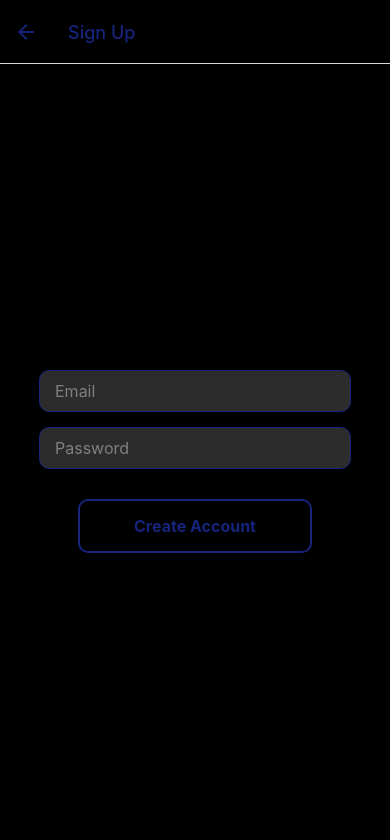
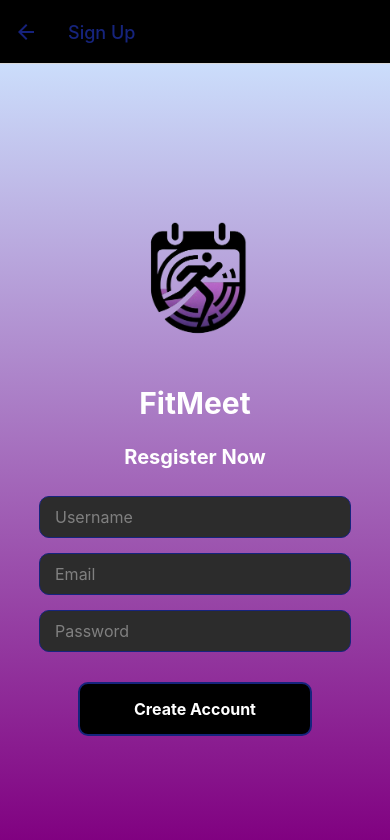
Before and after one commit to izabellauren789/FitMeet, a React Native app in the folder FitMeet/: screen /Signup in a window 390 px wide. Shown: the top 840 px of the page. Built offline with nearby package versions, Linux system fonts and the light colour scheme; no server answers.

Commit message:
signup screen ui

```diff
--- a/FitMeet/screens/SignupScreen.js
+++ b/FitMeet/screens/SignupScreen.js
@@ -1,9 +1,11 @@
 
 import React, { useEffect, useState } from 'react'
-import { View, Text, TextInput, Button, TouchableOpacity, StyleSheet, KeyboardAvoidingView} from 'react-native';
+import { View, Text, TextInput, Button, TouchableOpacity, StyleSheet, KeyboardAvoidingView, Image} from 'react-native';
 import { createUserWithEmailAndPassword, signInWithEmailAndPassword, onAuthStateChanged, signOut } from 'firebase/auth'
 import { auth } from '../FirebaseConfig'
 import { useNavigation } from '@react-navigation/native';
+import { LinearGradient } from 'expo-linear-gradient';
+
 
 const SignupScreen = ({ navigation }) => {
 
@@ -24,7 +26,55 @@ const SignupScreen = ({ navigation }) => {
     style={styles.container}
     behavior="padding"
     >
+        <LinearGradient
+                style={{
+                    flex: 1,
+                    width: '100%',
+                    alignItems: 'center',
+                    justifyContent: 'center'
+                }}
+                colors={['#cbddfb', '#800080']} // Black to Purple gradient
+            >
+                <View style={{
+                    width: '80%',
+                    alignItems: 'center'
+                }}>
+                    <Image
+                        source={require('../assets/fitmeet-logo.png')}
+                        style={{ width: 200,
+                                 height: 200
+                               }}
+                    />
+
+                    <Text style={{
+                        fontSize: 30,
+                        fontWeight: 'bold',
+                        marginVertical: 12,
+                        color: 'white' // Fixed color reference
+                    }}>
+                        FitMeet
+                    </Text>
+
+                    <Text style={{
+                        fontSize: 20,
+                        fontWeight: 'bold',
+                        marginVertical: 12,
+                        color: 'white' // Fixed color reference
+                    }}>
+                        Resgister Now
+                    </Text>
+
+                </View>
                 <View style={styles.inputContainer}>
+                <TextInput
+                        placeholder="Username"
+                        placeholderTextColor="grey"
+                        autoCapitalize='none'
+                        value={password}
+                        onChangeText={(text) => setUsername(text)}
+                        style={styles.input}
+                        secureTextEntry
+                    />
                     <TextInput
                         placeholder="Email"
                         placeholderTextColor="grey"
@@ -51,6 +101,7 @@ const SignupScreen = ({ navigation }) => {
                             <Text style={styles.buttonOutlineText}>Create Account</Text>
                         </TouchableOpacity>
                 </View>
+        </LinearGradient>
     </KeyboardAvoidingView>
     );
 };
@@ -94,7 +145,7 @@ const styles = StyleSheet.create({
         borderWidth: 2,
     },
     buttonOutlineText: {
-        color: '#16247d',
+        color: 'white',
         fontWeight: '700',
         fontSize: 16,
     },
```
Lines whose indentation alone changed are shown as unchanged.
